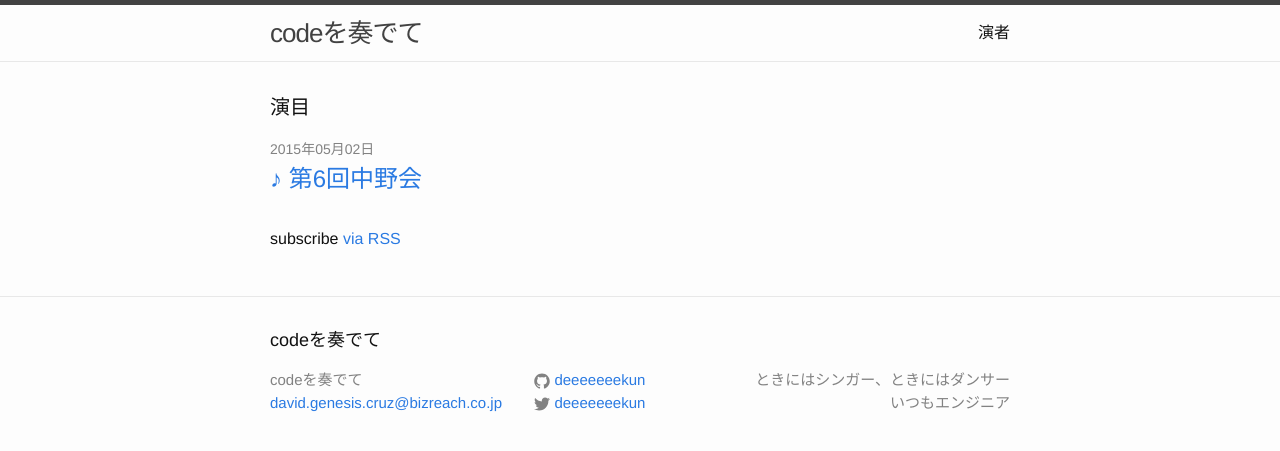
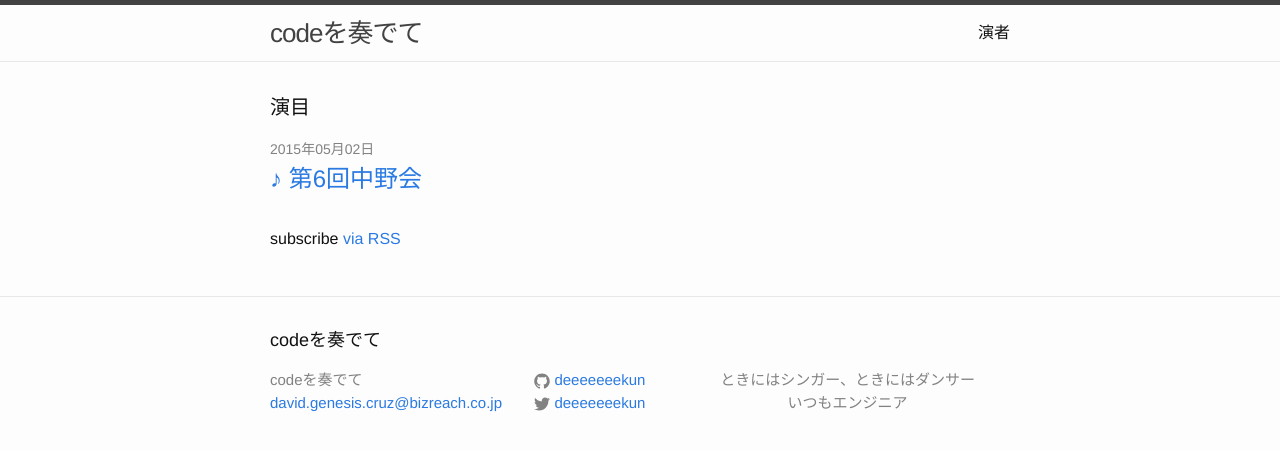
Before and after one commit to davidgenesiscruz/deeeeeeekun.github.io, a Jekyll site: the page built from index.html, in a window 1280 px wide. Shown: the top 451 px of the page. Built offline with Jekyll 4.4.1, drawn with Linux system fonts in a browser that asks for light colours.

Commit message:
Update _layout.scss

```diff
--- a/_sass/_layout.scss
+++ b/_sass/_layout.scss
@@ -133,7 +133,7 @@
 .footer-col-3 {
     width: -webkit-calc(45% - (#{$spacing-unit} / 2));
     width:         calc(45% - (#{$spacing-unit} / 2));
-    text-align: right;
+    text-align: center;
 }
 
 @include media-query($on-laptop) {
@@ -146,6 +146,7 @@
     .footer-col-3 {
         width: -webkit-calc(100% - (#{$spacing-unit} / 2));
         width:         calc(100% - (#{$spacing-unit} / 2));
+        text-align: center;
     }
 }
 
@@ -155,6 +156,13 @@
         width: -webkit-calc(100% - (#{$spacing-unit} / 2));
         width:         calc(100% - (#{$spacing-unit} / 2));
     }
+}
+
+/**
+ * About, Readme
+ */
+.info-page {
+    text-align: center;
 }
 
 
```
